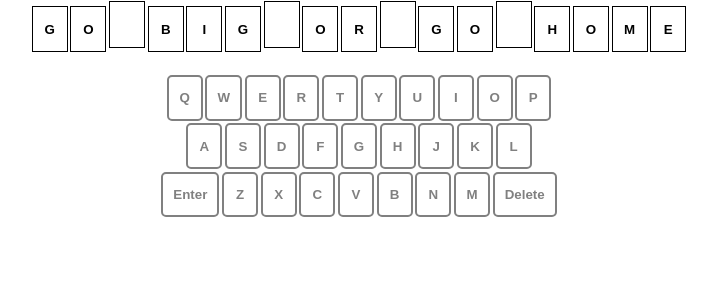
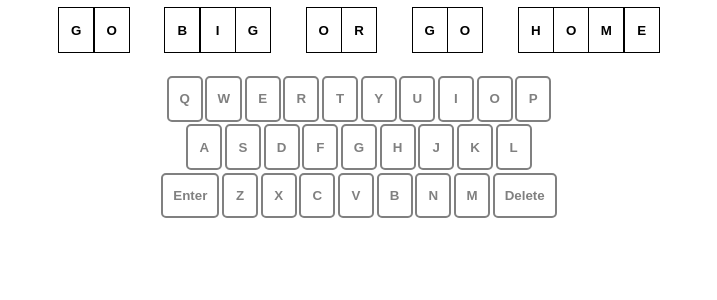
Before and after one commit to ericdachen/phrasle, a React (Create React App) app in the folder my-app/: page / in a window 1280 px wide. Shown: the top 300 px of the page, without its empty margins (281-998 px from the left). Built offline with nearby package versions, Linux system fonts and the light colour scheme.

Commit message:
Changing class components to functions and adding phrase

```diff
--- a/my-app/package.json
+++ b/my-app/package.json
@@ -9,6 +9,7 @@
     "react": "^17.0.2",
     "react-dom": "^17.0.2",
     "react-scripts": "5.0.0",
+    "styled-components": "^5.3.3",
     "web-vitals": "^2.1.4"
   },
   "scripts": {
--- a/my-app/src/components/keyboard/keyboard.jsx
+++ b/my-app/src/components/keyboard/keyboard.jsx
@@ -8,8 +8,7 @@ const Row = styled.div`
 `
 
 
-class KeyBoard extends React.Component {
-    render() {
+function KeyBoard() {
         return (
             <div className='keyboard'>
                 <Row>
@@ -50,6 +49,5 @@ class KeyBoard extends React.Component {
 
         )
     }
-}
 
 export default KeyBoard;
--- a/my-app/src/components/letterbox/key.jsx
+++ b/my-app/src/components/letterbox/key.jsx
@@ -1,5 +1,4 @@
 import React from 'react';
-import ReactDOM from 'react-dom';
 import './key.css';
 import styled, {css} from 'styled-components'
 
@@ -21,12 +20,10 @@ const Button = styled.button`
     `};
 `
 
-class Key extends React.Component {
-    render () {
+function Key(props) {
         return (
-            <Button>{this.props.letter}</Button>
+            <Button>{props.letter}</Button>
         );
-    }
-}
+  }
 
 export default Key;
--- a/my-app/src/components/word/phrase/phrase.jsx
+++ b/my-app/src/components/word/phrase/phrase.jsx
@@ -7,31 +7,29 @@ const Row = styled.div`
   text-align: center;
 `
 
-class PhraseBoard extends React.Component {
-    render() {
+function PhraseBoard() {
         return (
             //TODO .map this using stuff from dictionary
             <Row>
             <LetterBox letter="G"/>
             <LetterBox letter="O"/>
-            <LetterBox letter=""/>
+            <LetterBox letter="" empty="true"/>
             <LetterBox letter="B"/>
             <LetterBox letter="I"/>
             <LetterBox letter="G"/>
-            <LetterBox letter=""/>
+            <LetterBox letter="" empty="true"/>
             <LetterBox letter="O"/>
             <LetterBox letter="R"/>
-            <LetterBox letter=""/>
+            <LetterBox letter="" empty="true"/>
             <LetterBox letter="G"/>
             <LetterBox letter="O"/>
-            <LetterBox letter=""/>
+            <LetterBox letter="" empty="true"/>
             <LetterBox letter="H"/>
             <LetterBox letter="O"/>
             <LetterBox letter="M"/>
             <LetterBox letter="E"/>
             </Row>
         );
-    }
 }
 
 export default PhraseBoard;
--- a/my-app/src/components/word/wordbox/wordbox.jsx
+++ b/my-app/src/components/word/wordbox/wordbox.jsx
@@ -6,24 +6,29 @@ const Button = styled.button`
     border-radius: 0px;
     border: 1.5px solid black;
     color: black;
-    margin: 0.1em 0.1em;
+    margin: 0.1em -0.025em;
     padding: 1em 0.75em;
     min-width: 2.7em;
     min-height: 3.5em;
     font-weight: bold;
 
     ${props =>
-        props.hidden &&
+        props.empty &&
         css`
+        border: 0px solid white;
+        visibility: hidden;
     `};
 `
 
-class LetterBox extends React.Component {
-    render () {
-        return (
-            <Button>{this.props.letter}</Button>
-        );
-    }
+function LetterBox(props) {
+        const empty = (props.empty==="true");
+
+        if (empty) {
+            return <Button empty>{props.letter}</Button>;
+        }
+        else {
+            return <Button>{props.letter}</Button>;
+        }
 }
 
 export default LetterBox;
```
Also changed, not shown: 1 other file (tests, documents, lock files or other folders).
